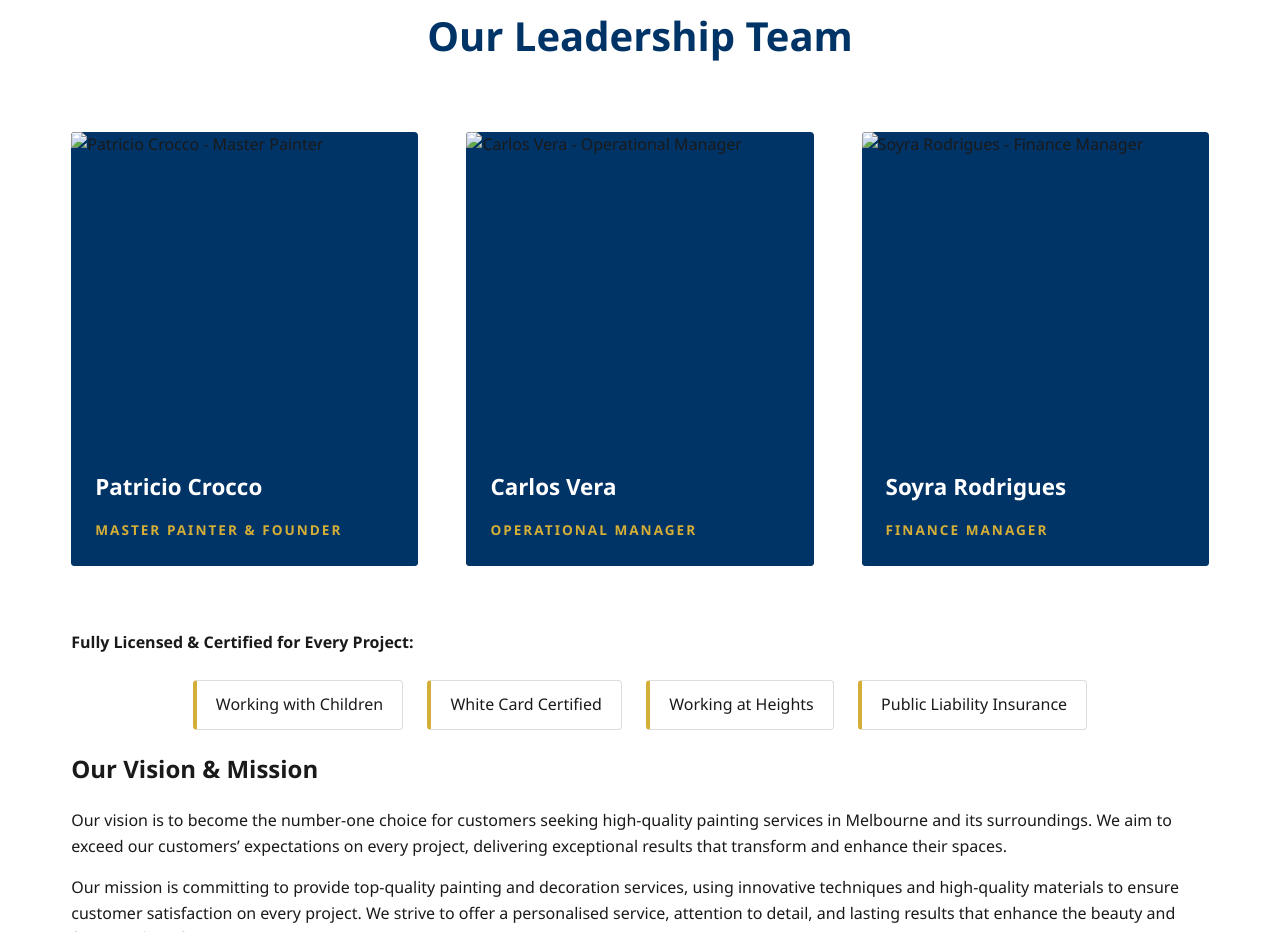
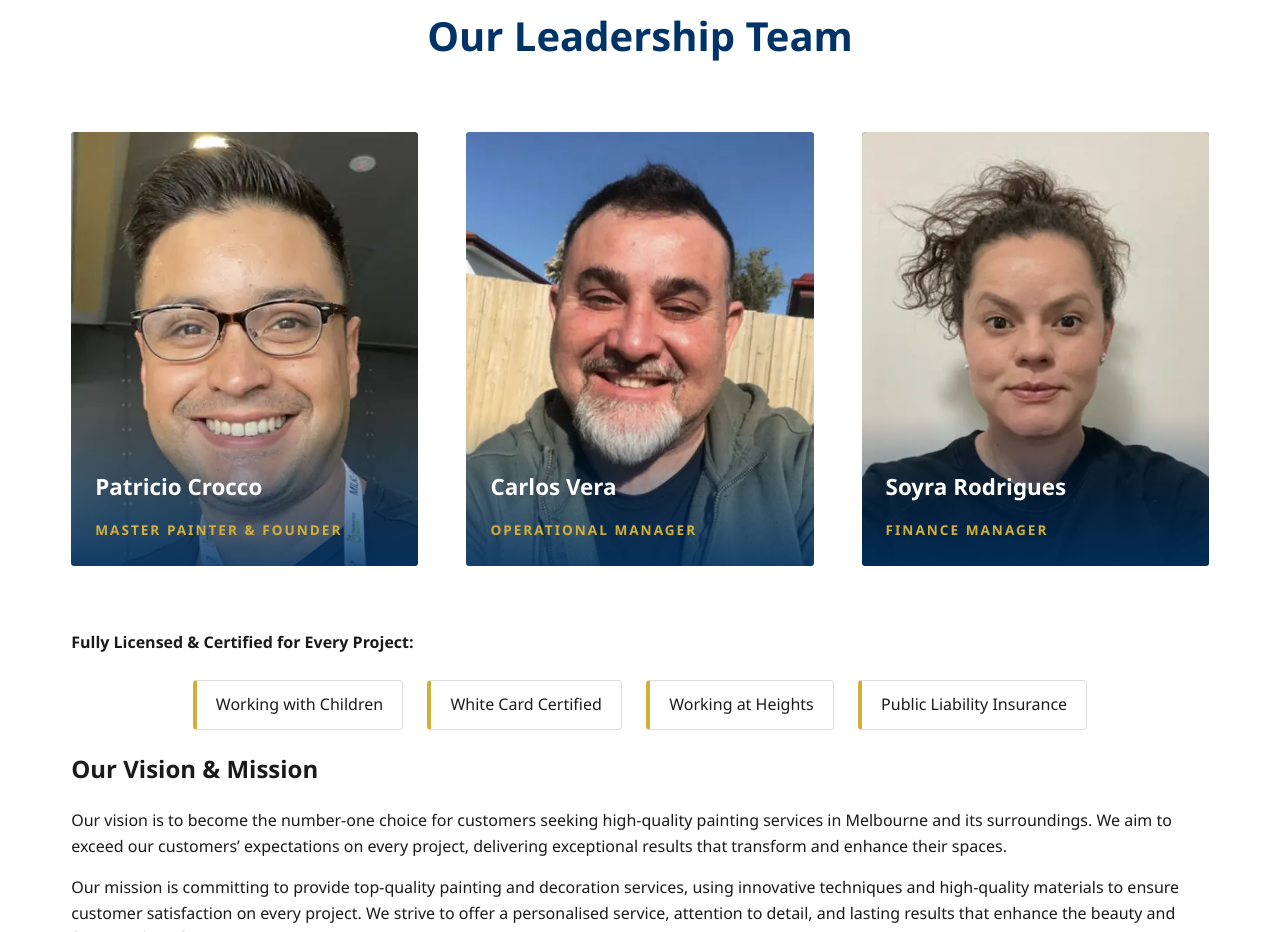
Before and after one commit to R04CHD/Crocco-Painting, a plain HTML site: page about.html in a window 1280 px wide. Shown: the part 800-1732 px from the top of the page. Drawn offline with Linux system fonts and the light colour scheme; the site is published under a folder, as on GitHub Pages, so addresses that start at the root find nothing.

Commit message:
Update about.html
Pulling from root folder (/)

```diff
--- a/about.html
+++ b/about.html
@@ -46,7 +46,7 @@
         </button>
 
         <ul class="nav-links" id="nav-menu" role="list">
-            <li><a href="Index.html">Home</a></li>
+            <li><a href="index.html">Home</a></li>
             <li><a href="about.html">About</a></li>
             <li><a href="services.html">Services</a></li>
             <li><a href="#quote-tool" class="btn-primary">Free Quote</a></li>
@@ -89,7 +89,7 @@
         <h2 class="section-title text-center">Our Leadership Team</h2>
         <div class="team-grid">
             <article class="team-card">
-                <img src="/img/Patricio-Crocco-Master-Painter.webp" alt="Patricio Crocco - Master Painter" class="team-image">
+                <img src="img/Patricio-Crocco-Master-Painter.webp" alt="Patricio Crocco - Master Painter" class="team-image">
                 <div class="team-info">
                     <h3>Patricio Crocco</h3>
                     <p>Master Painter & Founder</p>
@@ -97,7 +97,7 @@
             </article>
 
             <article class="team-card">
-                <img src="/img/Carlos-Vera-Operational-Manager.webp" alt="Carlos Vera - Operational Manager" class="team-image">
+                <img src="img/Carlos-Vera-Operational-Manager.webp" alt="Carlos Vera - Operational Manager" class="team-image">
                 <div class="team-info">
                     <h3>Carlos Vera</h3>
                     <p>Operational Manager</p>
@@ -105,7 +105,7 @@
             </article>
 
             <article class="team-card">
-                <img src="/img/Soyra-Rodrigues-Finance-Manager.webp" alt="Soyra Rodrigues - Finance Manager" class="team-image">
+                <img src="img/Soyra-Rodrigues-Finance-Manager.webp" alt="Soyra Rodrigues - Finance Manager" class="team-image">
                 <div class="team-info">
                     <h3>Soyra Rodrigues</h3>
                     <p>Finance Manager</p>
```
